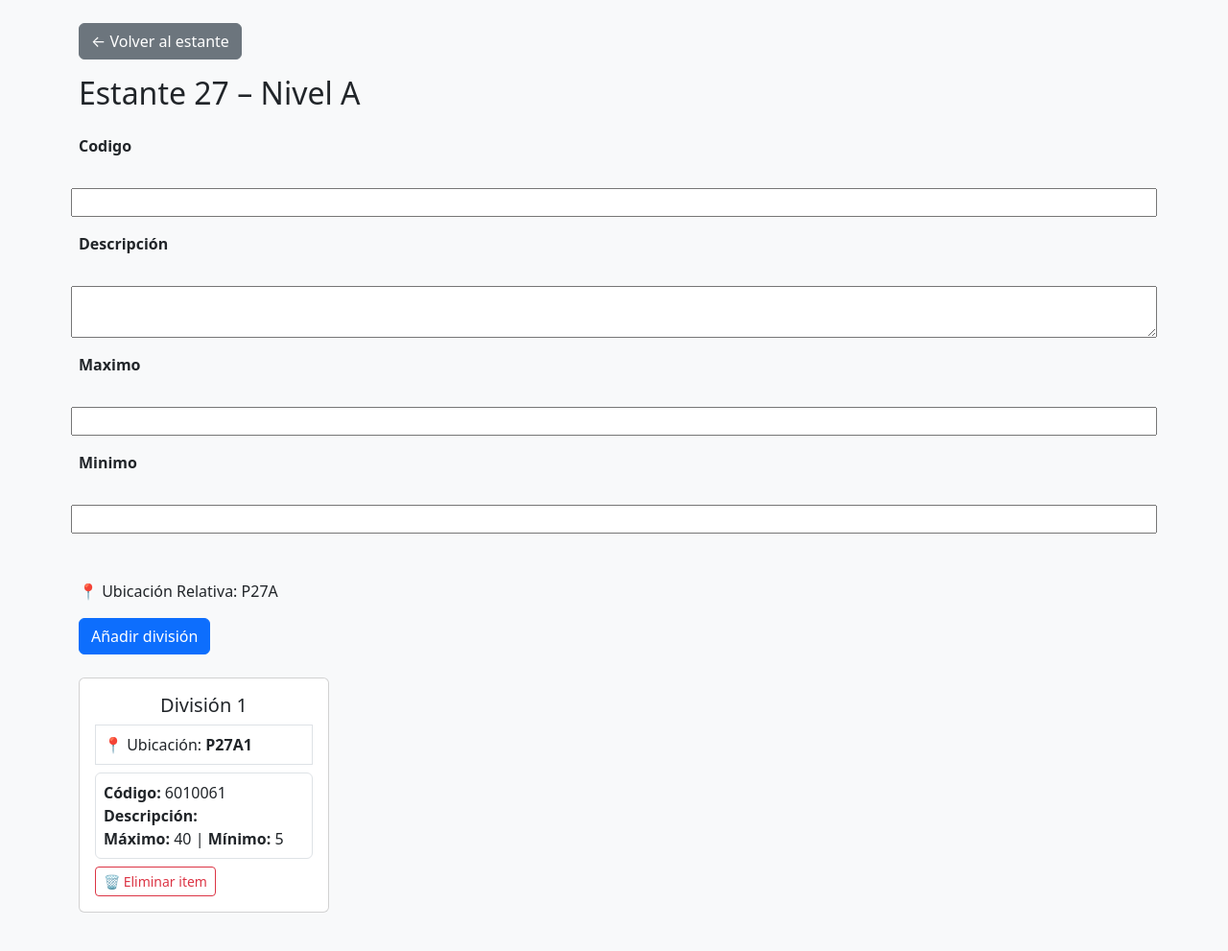
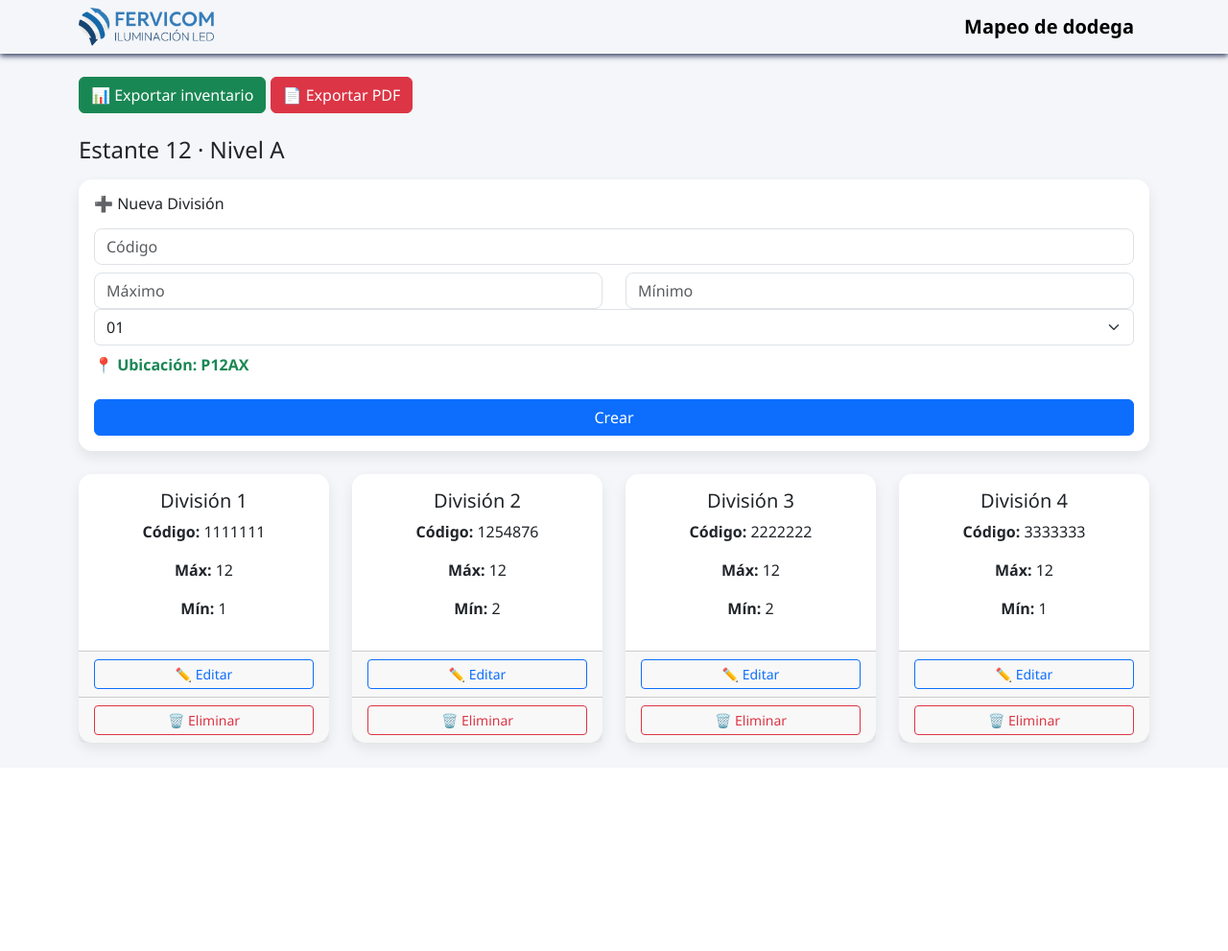
Before and after one commit to jonapt/mapeo-inventario, a Flask app: page /entrepanos/1 in a window 1280 px wide. Shown: the whole page at 96% size. After the commit the page ends 789 px from the top, so only its background shows below. Run offline with Flask 3, Linux system fonts and the light colour scheme.

Commit message:
actualización

```diff
--- a/app.py
+++ b/app.py
@@ -1,5 +1,5 @@
-from flask import Flask, render_template, request, redirect, url_for, send_file
-from models import db, Estante, Entrepano,Division,Item
+from flask import Flask, render_template, request, redirect, url_for, send_file, flash
+from models import db, Estante, Entrepano,Item
 from sqlalchemy import func
 from flask_migrate import Migrate
 from io import BytesIO
@@ -7,8 +7,11 @@ import pandas as pd
 from reportlab.platypus import SimpleDocTemplate, Table, TableStyle
 from reportlab.lib.pagesizes import A4
 from reportlab.lib import colors
+from sqlalchemy.exc import IntegrityError
+
 
 app = Flask(__name__)
+app.secret_key = "inventario-super-secreto"
 NIVELES = ["A","B","C","D","E","F","G","H","J","K"]
 
 app.config["SQLALCHEMY_DATABASE_URI"] = "sqlite:///inventario.db"
@@ -61,49 +64,18 @@ def detalle_estante(estante_id):
 def detalle_entrepano(entrepano_id):
     entrepano = Entrepano.query.get_or_404(entrepano_id)
 
-    if request.method == "POST":
-
-        # 1️⃣ calcular número de división
-        ultimo_numero = (
-            db.session.query(func.max(Division.numero))
-            .filter_by(entrepano_id=entrepano.id)
-            .scalar()
-        )
-        nuevo_numero = 1 if ultimo_numero is None else ultimo_numero + 1
-
-        # 2️⃣ crear división
-        division = Division(
-            numero=nuevo_numero,
-            entrepano_id=entrepano.id
-        )
-        db.session.add(division)
-        db.session.flush()  # 👈 NECESARIO para obtener division.id
-
-        # 3️⃣ crear item (ESTO ERA LO QUE FALLABA)
-        item = Item(
-            codigo=request.form["codigo"],
-            descripcion=request.form["descripcion"],
-            maximo=int(request.form["maximo"]),
-            minimo=int(request.form["minimo"]),
-            division_id=division.id
-        )
-
-        db.session.add(item)
-        db.session.commit()
-
-        return redirect(url_for("detalle_entrepano", entrepano_id=entrepano.id))
-
-    divisiones = (
-        Division.query
+    items = (
+        Item.query
         .filter_by(entrepano_id=entrepano.id)
-        .order_by(Division.numero)
+        .order_by(Item.division)
         .all()
     )
 
+
     return render_template(
-        "detalle-entrepano.html",
-        entrepano=entrepano,
-        divisiones=divisiones
+    "detalle-entrepano.html",
+    entrepano=entrepano,
+    items=items
     )
 
 
@@ -132,21 +104,76 @@ def eliminar_entrepano(entrepano_id):
 @app.route("/items/<int:item_id>/eliminar", methods=["POST"])
 def eliminar_item(item_id):
     item = Item.query.get_or_404(item_id)
+    entrepano_id = item.entrepano_id
 
-    division = item.division
-    entrepano_id = division.entrepano.id
+    db.session.delete(item)
+    db.session.commit()
+
+    flash("🗑️ Item eliminado", "warning")
+
+    return redirect(url_for("detalle_entrepano", entrepano_id=entrepano_id))
 
 
-    db.session.delete(item)
+@app.route("/entrepanos/<int:entrepano_id>/items/nuevo", methods=["POST"])
+def crear_item(entrepano_id):
+    entrepano = Entrepano.query.get_or_404(entrepano_id)
+
+    division = int(request.form["division"])
+
+    ultima_division = (
+        db.session.query(func.max(Item.division))
+        .filter(Item.entrepano_id == entrepano.id)
+        .scalar()
+    )
+
+    division_esperada = 1 if ultima_division is None else ultima_division + 1
+
+    if division != division_esperada:
+        flash(
+            f"⚠️ La división debe ser consecutiva. Siguiente válida: {division_esperada}",
+            "danger"
+        )
+        return redirect(url_for("detalle_entrepano", entrepano_id=entrepano.id))
+
+    item = Item(
+        codigo=request.form["codigo"],
+        division=division,
+        maximo=int(request.form["maximo"]),
+        minimo=int(request.form["minimo"]),
+        entrepano_id=entrepano.id
+    )
+
+    db.session.add(item)
+    db.session.commit()
+
+    flash("✅ Item agregado correctamente", "success")
+
+    return redirect(url_for("detalle_entrepano", entrepano_id=entrepano.id))
 
 
-    db.session.delete(division)
+@app.route("/items/<int:item_id>/editar", methods=["GET", "POST"])
+def editar_item(item_id):
+    item = Item.query.get_or_404(item_id)
 
-    db.session.commit()
+    if request.method == "POST":
+        item.codigo = request.form["codigo"]
+        item.maximo = int(request.form["maximo"])
+        item.minimo = int(request.form["minimo"])
 
-    return redirect(
-        url_for("detalle_entrepano", entrepano_id=entrepano_id)
-    )
+        db.session.commit()
+
+        flash("✏️ Item actualizado", "success")
+
+        return redirect(
+            url_for(
+                "detalle_entrepano",
+                entrepano_id=item.entrepano.id   # ✅ AQUÍ ESTÁ LA CLAVE
+            )
+        )
+
+    return render_template("editar-item.html", item=item)
+
+
 
 
 @app.route("/exportar/excel")
@@ -249,5 +276,13 @@ def exportar_pdf():
         as_attachment=True
     )
 
+def siguiente_division(entrepano_id):
+    ultima = (
+        db.session.query(db.func.max(Item.division))
+        .filter_by(entrepano_id=entrepano_id)
+        .scalar()
+    )
+    return 1 if ultima is None else ultima + 1
+
 if __name__ == "__main__":
     app.run(debug=True,host="0.0.0.0",port=5001)
--- /dev/null
+++ b/static/css/styles.css
@@ -0,0 +1,64 @@
+/* ===== BASE ===== */
+body {
+    background-color: #f4f6f9;
+    font-family: "Segoe UI", system-ui, sans-serif;
+}
+
+/* ===== NAVBAR ===== */
+.navbar {
+    box-shadow: 0 2px 6px rgb(36, 45, 83);
+}
+
+/* ===== CARDS ===== */
+.card {
+    border-radius: 14px;
+    border: none;
+    box-shadow: 0 6px 14px rgba(0,0,0,.08);
+    transition: transform .2s ease, box-shadow .2s ease;
+}
+
+.card:hover {
+    transform: translateY(-4px);
+    box-shadow: 0 10px 20px rgba(0,0,0,.12);
+}
+
+.card-title {
+    font-weight: 600;
+    color: #2c3e50;
+}
+
+/* ===== BOTONES ===== */
+.btn {
+    min-width: 110px;
+}
+
+.btn-sm {
+    min-width: 100%;
+}
+
+/* ===== BADGES ===== */
+.badge-count {
+    background: #3b414b;
+    color: white;
+    border-radius: 8px;
+    padding: 6px 10px;
+    font-size: .8rem;
+}
+
+/* ===== UBICACION ===== */
+.ubicacion {
+    font-weight: 600;
+    color: #198754;
+}
+
+/* ===== FORM ===== */
+input, textarea {
+    border-radius: 8px !important;
+}
+
+/* ===== MOBILE ===== */
+@media (max-width: 576px) {
+    .card {
+        margin-bottom: 1rem;
+    }
+}
--- /dev/null
+++ b/templates/base.html
@@ -0,0 +1,62 @@
+<!DOCTYPE html>
+<html lang="es">
+<head>
+    <meta charset="UTF-8">
+    <title>{% block title %}Inventario{% endblock %}</title>
+    <meta name="viewport" content="width=device-width, initial-scale=1">
+    <link rel="icon" type="image/x-icon"
+      href="{{ url_for('static', filename='img/favicon.ico') }}">
+
+    <!-- Bootstrap -->
+    <link href="https://cdn.jsdelivr.net/npm/bootstrap@5.3.2/dist/css/bootstrap.min.css" rel="stylesheet">
+
+    <!-- CSS propio -->
+    <link rel="stylesheet" href="{{ url_for('static', filename='css/styles.css') }}">
+</head>
+<body>
+{% with messages = get_flashed_messages(with_categories=true) %}
+  {% if messages %}
+    <div class="container mt-3">
+      {% for category, message in messages %}
+        <div class="alert alert-{{ category }} alert-dismissible fade show" role="alert">
+          {{ message }}
+          <button type="button" class="btn-close" data-bs-dismiss="alert"></button>
+        </div>
+      {% endfor %}
+    </div>
+  {% endif %}
+{% endwith %}
+
+
+<nav class="navbar navbar-white bg-gray mb-4">
+    <div class="container d-flex align-items-center">
+        <a href="{{ url_for('estantes') }}" class="logo-link">
+            <img src="{{ url_for('static', filename='img/logo.png') }}"
+                alt="Fervicom Iluminación LED"
+                height="40">
+        </a>
+
+
+        <span class="navbar-brand mb-0">
+            <b>Mapeo de dodega</b>
+        </span>
+    </div>
+</nav>
+<div class="container">
+    <div class="mb-4">
+
+    <a href="{{ url_for('exportar_excel') }}" class="btn btn-success w-10">
+        📊 Exportar inventario
+    </a>
+    <a href="{{ url_for('exportar_pdf') }}" class="btn btn-danger w-10">
+    📄 Exportar PDF
+    </a>
+</div>
+</div>
+<div class="container">
+
+    {% block content %}{% endblock %}
+</div>
+
+</body>
+</html>
--- a/templates/detalle-entrepano.html
+++ b/templates/detalle-entrepano.html
@@ -1,105 +1,78 @@
-<!DOCTYPE html>
-<html lang="es">
-<head>
-    <meta charset="UTF-8">
-    <title>Detalle Entrepaño</title>
-    <meta name="viewport" content="width=device-width, initial-scale=1">
-    <link href="https://cdn.jsdelivr.net/npm/bootstrap@5.3.2/dist/css/bootstrap.min.css" rel="stylesheet">
-</head>
-<body class="bg-light">
+{% extends "base.html" %}
+{% block title %}Detalle Entrepano{% endblock %}
 
-<div class="container py-4">
+{% block content %}
+<h4 class="mb-3">
+    Estante {{ entrepano.estante.numero }} · Nivel {{ entrepano.nivel }}
+</h4>
 
-    <a href="{{ url_for('detalle_estante', estante_id=entrepano.estante.id) }}"
-       class="btn btn-secondary mb-3">
-        ← Volver al estante
-    </a>
+<!-- FORM ITEM -->
+<form method="POST" class="card p-3 mb-4" action="{{ url_for('crear_item', entrepano_id=entrepano.id) }}">
+    <h6 class="mb-3">➕ Nueva División</h6>
 
-    <h2 class="mb-4">
-        Estante {{ entrepano.estante.numero }} – Nivel {{ entrepano.nivel }}
-    </h2>
+    <input name="codigo"  type="text" maxlength="7" oninput="this.value = this.value.replace(/[^0-9]/g, '')" inputmode="numeric" class="form-control mb-2" placeholder="Código" required>
 
-    <!-- FORMULARIO -->
-    <form method="POST" class="mb-4">
 
-        <!-- División -->
-        <!-- ITEM -->
-         <div class="row g-3 mb-5">
-            <p><b>Codigo</b></p>
-            <input name="codigo" required>
-            <p><b>Descripción</b></p>
-            <textarea name="descripcion"></textarea>
-            <p><b>Maximo</b></p>
-            <input name="maximo" type="number">
-            <p><b>Minimo</b></p>
-            <input name="minimo" type="number">
+    <div class="row">
+        <div class="col">
+            <input name="maximo" type="number" class="form-control" placeholder="Máximo" required>
+        </div>
+        <div class="col">
+            <input name="minimo" type="number" class="form-control" placeholder="Mínimo" required>
+        </div>
     </div>
 
+    <div>
+    <select name="division" class="form-select" required>
+    {% for i in range(1, 16) %}
+        <option value="{{ i }}">{{ "%02d"|format(i) }}</option>
+    {% endfor %}
+    </select>
+    </div>
 
-        <!-- SOLO VISUAL -->
-        <p>
-            📍 Ubicación Relativa:
-            P{{ entrepano.estante.numero }}{{ entrepano.nivel }}
+    <p class="mt-2 ubicacion">
+        📍 Ubicación: P{{ entrepano.estante.numero }}{{ entrepano.nivel }}X
     </p>
-        <button class="btn btn-primary w-10">
-            Añadir división
-        </button>
+
+    <button class="btn btn-primary mt-2">Crear</button>
 </form>
 
 <!-- DIVISIONES -->
-    <!-- DIVISIONES -->
 <div class="row">
+{% for item in items %}
+<div class="col-md-3 col-6 mb-3">
+    <div class="card h-100 text-center">
+        <div class="card-body">
+            <h5>División {{ item.division }}</h5>
 
-    {% for division in divisiones %}
-    <div class="col-md-3 mb-3">
-        <div class="card h-100">
-            <div class="card-body">
-                <h5 class="card-title text-center">
-                    División {{ division.numero }}
-                </h5>
-
-                <div class="border p-2 mb-2">
-                    📍 Ubicación:
-                    <strong>
-                        P{{ entrepano.estante.numero }}{{ entrepano.nivel }}{{ division.numero }}
-                    </strong>
+            <p><b>Código:</b> {{ item.codigo }}</p>
+            <p><b>Máx:</b> {{ item.maximo }}</p>
+            <p><b>Mín:</b> {{ item.minimo }}</p>
         </div>
 
-                {% if division.items %}
-                    {% for item in division.items %}
-                    <div class="border rounded p-2 mb-2">
-                        <b>Código:</b> {{ item.codigo }}<br>
-                        <b>Descripción:</b> {{ item.descripcion }}<br>
-                        <b>Máximo:</b> {{ item.maximo }} |
-                        <b>Mínimo:</b> {{ item.minimo }}
-
-
+        <div class="card-footer d-flex gap-1">
+            <a href="{{ url_for('editar_item', item_id=item.id) }}"
+               class="btn btn-sm btn-outline-primary w-100">
+                ✏️ Editar
+            </a>
         </div>
+        <div class="card-footer d-flex gap-1">
             <form method="POST"
                   action="{{ url_for('eliminar_item', item_id=item.id) }}"
-                            class="mt-2"
-                            onsubmit="return confirm('¿Eliminar este item?')">
-
-                            <button class="btn btn-outline-danger btn-sm">
-                                🗑 Eliminar item
+                  class="w-100">
+                <button class="btn btn-sm btn-outline-danger w-100">
+                    🗑️ Eliminar
                 </button>
             </form>
-                {% endfor %}
-                {% else %}
-                    <p class="text-muted text-center">
-                        Sin items asignados
-                    </p>
-                {% endif %}
         </div>
     </div>
 </div>
 {% else %}
-        <p class="text-muted">No hay divisiones aún.</p>
+<p class="text-muted">No hay items aún.</p>
 {% endfor %}
-</div>
+
+
 
 
 </div>
-
-</body>
-</html>
+{% endblock %}
```
Also changed, not shown: models.py (+16 -27 lines), templates/detalle-estante.html (+32 -53 lines), templates/editar-item.html (added, +65 -0 lines), templates/estantes.html (+18 -44 lines), instance/inventario.db, static/img/favicon.ico (added), static/img/logo.png (added). Lines whose indentation alone changed are shown as unchanged.
